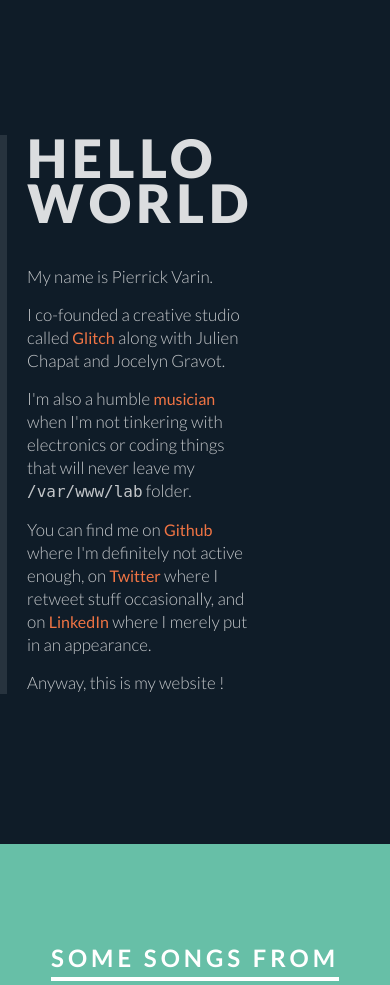
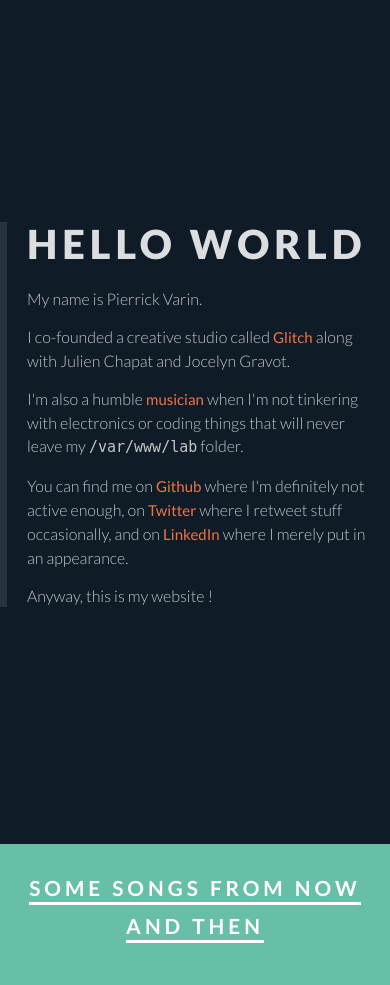
Before and after one commit to codefromhezad/hezad.com, a PHP site: page / in a window 390 px wide. Shown: the top 985 px of the page. Run offline with PHP 8.4, Linux system fonts and the light colour scheme; grey boxes are pictures that could not be loaded.

Commit message:
Fine-tuning responsive style

```diff
--- a/mobile.css
+++ b/mobile.css
@@ -6,15 +6,40 @@
 
 	#header-infos {
 		width: 100%;
-		float: none;
 	}
 
 	#infos-container {
-		  padding: 0 20px;
+		padding: 0 20px;
+		margin: 0;
+		font-size: 16px;
+	}
+
+	#infos-container h2 {
+		font-size: 40px;
+		margin-bottom: 20px;
+	}
+
+	#infos-container .pre, #infos-container a {
+	    font-size: 15px;
+	}
+
+	.section {
+		padding: 25px 25px;
 	}
 
 	.section h2 {
-		line-height: 2em;
+		padding: 0;
+		font-size: 1.3em;
+		line-height: 38px;
+	}
+
+	.section h2 span {
+	    border-bottom: 3px solid;
+	    padding-bottom: 2px;
+	}
+
+	.section .more {
+		padding-top: 20px;
 	}
 
 	.song {
@@ -36,4 +61,16 @@
 	.photo .inner-photo {
 		margin: 0;
 	}
+
+	.lab-item {
+		float: none;
+    	width: 100%;
+    	padding-top: 100%;
+    	margin-bottom: 50px;
+	}
+
+	.lab-item .inner-lab-item {
+		left: 0;
+		right: 0;
+	}
 }
--- a/style.css
+++ b/style.css
@@ -14,7 +14,7 @@ header {
 	overflow: hidden;
 	position: relative;
 	display: table;
-	height: 100%;
+	min-height: 100%;
 }
 
 a {
```
